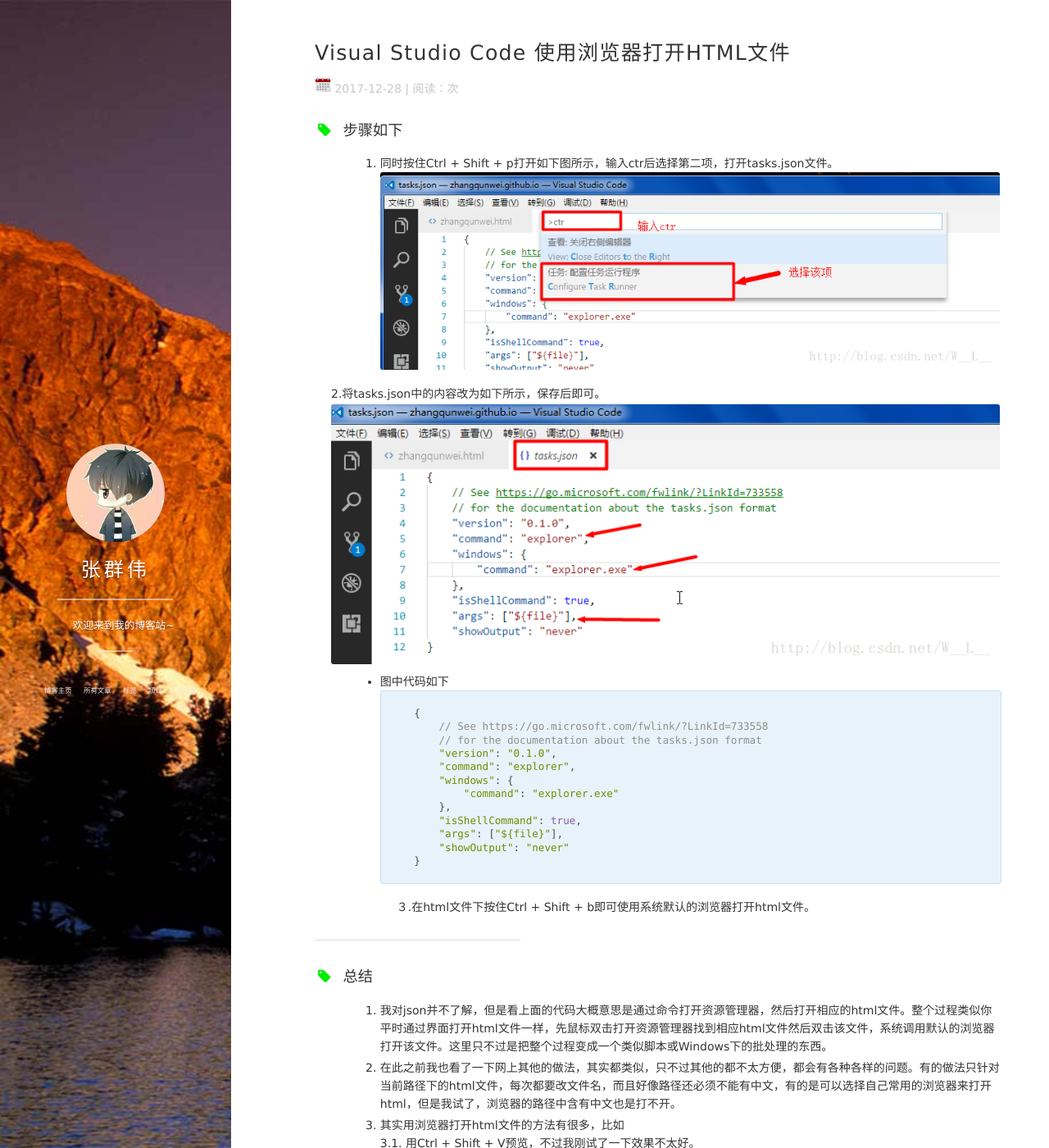
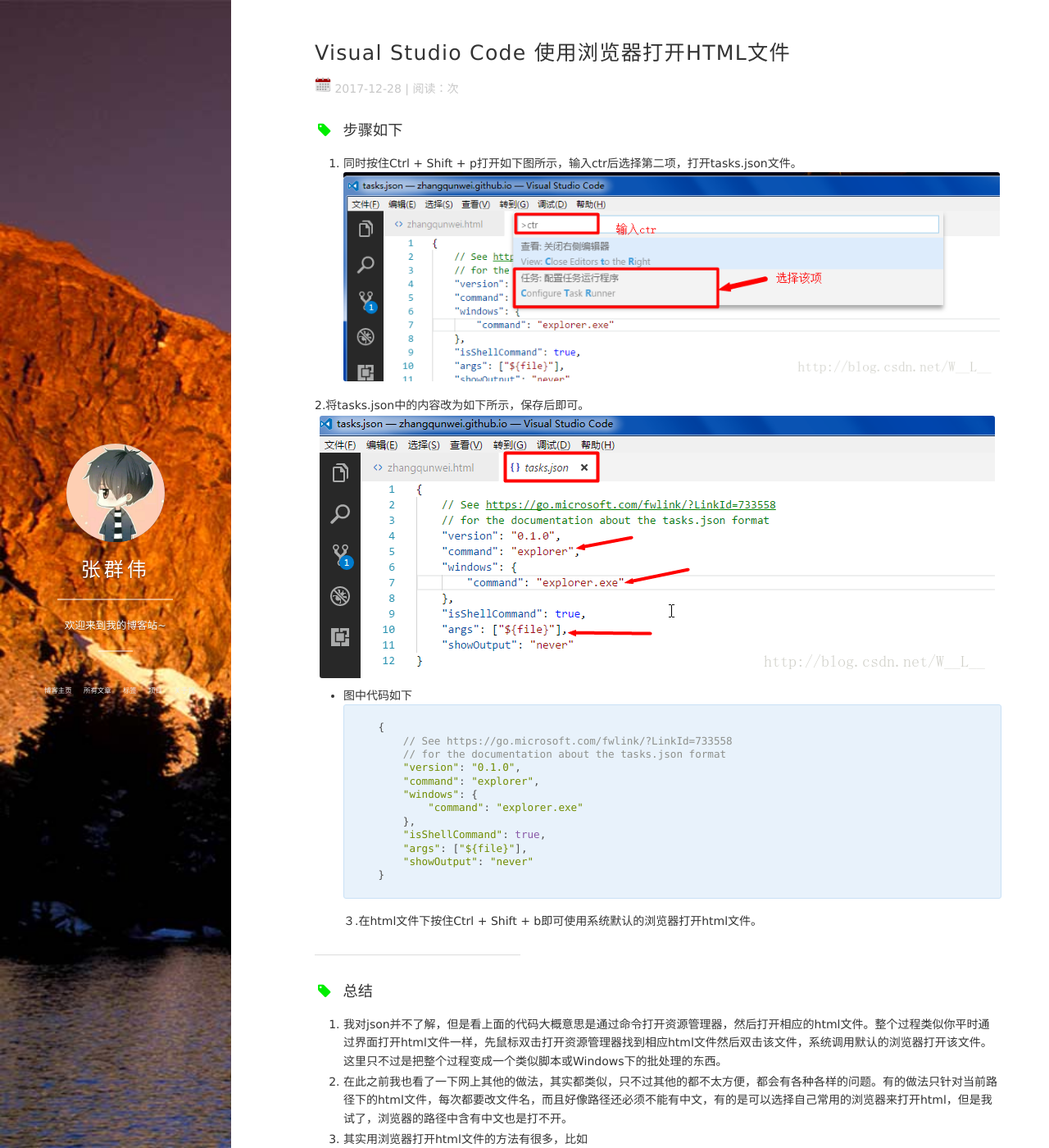
Before and after one commit to syhleo/zhangqunwei.github.io, a Jekyll site: the page built from _posts/2017-12-28-Visual Studio Code 使用浏览器打开HTML文件.md, in a window 1280 px wide and 1400 px high. Shown: the whole window at 82% size. Built offline with Jekyll 4.4.1, drawn with Linux system fonts in a browser that asks for light colours; nearby versions of some CDN libraries; comment, search, counter and statistics services are not loaded.

Commit message:
update css/main.css

```diff
--- a/css/main.css
+++ b/css/main.css
@@ -164,7 +164,7 @@
   margin-bottom: 10px;
   margin-top: 5px;
   line-height: 1.7em;
-  padding-left: 20px;
+  /* padding-left: 20px; */
 }
 
 strong {
@@ -190,11 +190,13 @@
 ol, ul {
   margin: 0 0 1.3em 2.5em; }
 ol li, ul li {
-  margin-left: 3.2em;
+  margin-left: auto;
   margin-bottom: .2em;
   line-height: 1.6em; }
 ol ol, ol ul, ul ol, ul ul {
-  margin: .1em 0 .2em 2em; }
+  margin: .1em 0 .2em 2em;
+  list-style-type: circle;
+}
 ol {
   list-style-type: decimal; }
 
```
